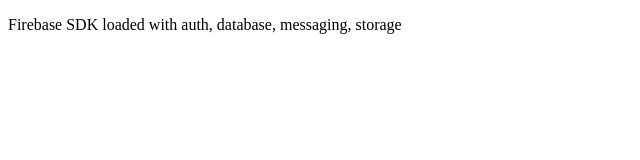
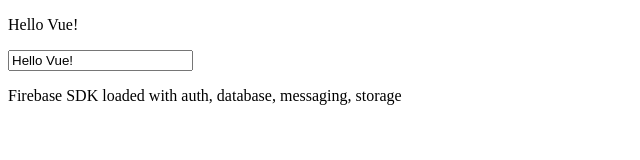
Before and after one commit to diego3/myfitness-backend, a plain HTML site: page public/index.html in a window 1280 px wide. Shown: the whole page, without its empty margins (0-640 px from the left). Drawn offline with nearby package versions, Linux system fonts and the light colour scheme; some packages are replaced by stand-ins of ours.

Commit message:
Installed vue + inital test

```diff
--- a/public/index.html
+++ b/public/index.html
@@ -27,22 +27,21 @@
     </style>
   </head>
   <body>
-    <div id="message">
+    <div id="app">
+      <p>{{ message }} </p>
+      <input v-model="message">
+    </div>
 
-    </div>
     <p id="load">Firebase SDK Loading&hellip;</p>
 
     <script>
       document.addEventListener('DOMContentLoaded', function() {
-        // // 🔥🔥🔥🔥🔥🔥🔥🔥🔥🔥🔥🔥🔥🔥🔥🔥🔥🔥🔥🔥🔥🔥🔥🔥🔥🔥🔥🔥🔥🔥🔥
         // // The Firebase SDK is initialized and available here!
         //
         // firebase.auth().onAuthStateChanged(user => { });
         // firebase.database().ref('/path/to/ref').on('value', snapshot => { });
         // firebase.messaging().requestPermission().then(() => { });
         // firebase.storage().ref('/path/to/ref').getDownloadURL().then(() => { });
-        //
-        // // 🔥🔥🔥🔥🔥🔥🔥🔥🔥🔥🔥🔥🔥🔥🔥🔥🔥🔥🔥🔥🔥🔥🔥🔥🔥🔥🔥🔥🔥🔥🔥
 
         try {
           let app = firebase.app();
@@ -52,6 +51,17 @@
           console.error(e);
           document.getElementById('load').innerHTML = 'Error loading the Firebase SDK, check the console.';
         }
+
+        //https://vuejs.org/v2/guide/
+        // > sudo firebase serve -o localhost -p 90
+        var app = new Vue({
+          el: '#app',
+          data: {
+            message: 'Hello Vue!'
+          }
+        });
+
+
       });
     </script>
   </body>
```
